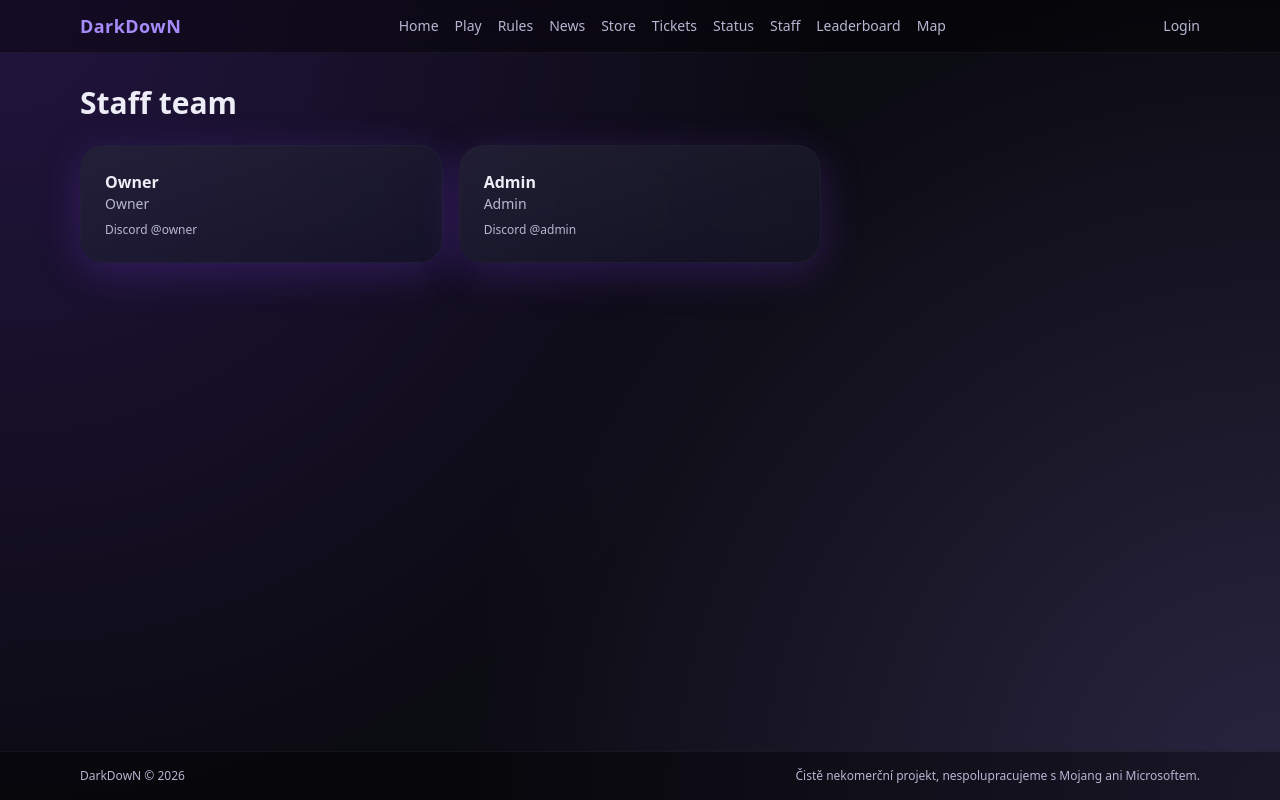
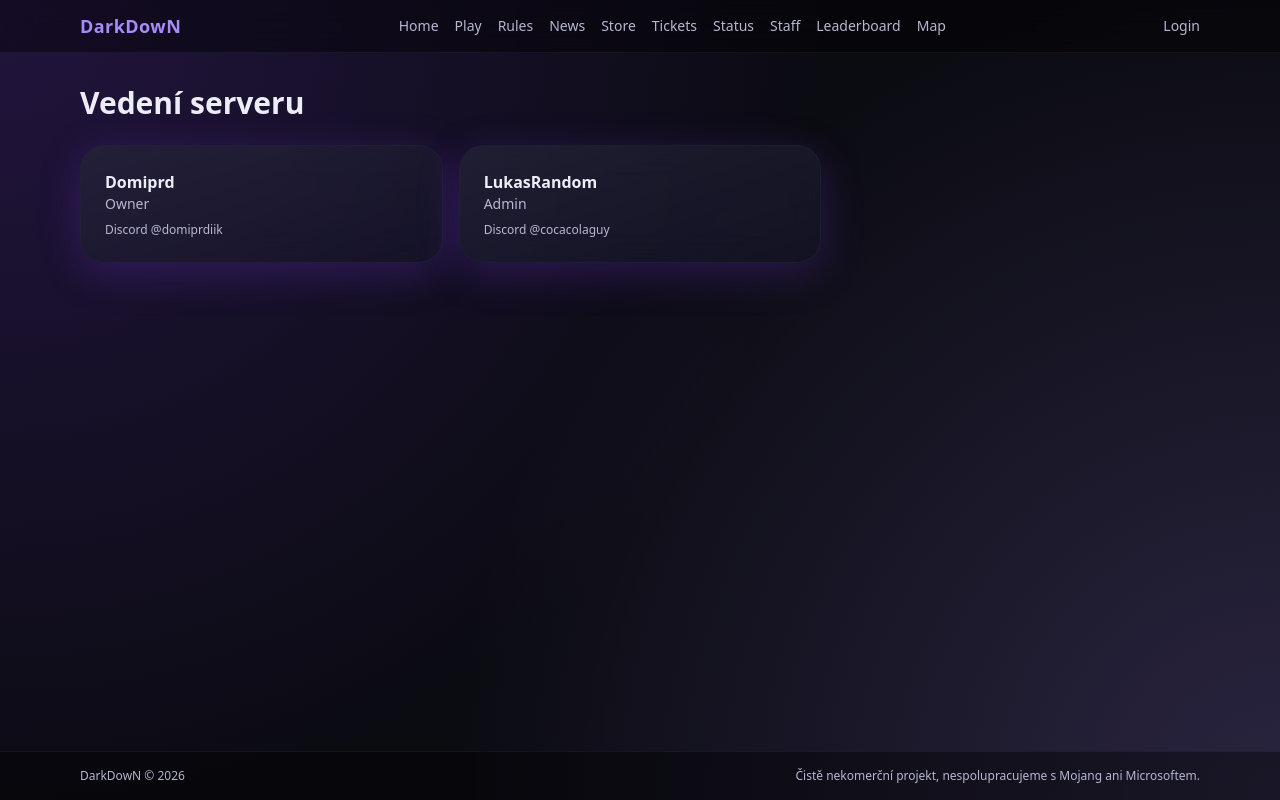
Before and after one commit to domciss713/darkdown, a Next.js app: page /staff in a window 1280 px wide. Built offline with nearby package versions, Linux system fonts and the light colour scheme.

Commit message:
Uprava UI v /staff

```diff
--- a/app/staff/page.tsx
+++ b/app/staff/page.tsx
@@ -1,14 +1,14 @@
 import { Card } from "@/components/ui/card";
 
 const staff = [
-  { name: "Owner", role: "Owner", discord: "@owner" },
-  { name: "Admin", role: "Admin", discord: "@admin" }
+  { name: "Domiprd", role: "Owner", discord: "@domiprdiik" },
+  { name: "LukasRandom", role: "Admin", discord: "@cocacolaguy" }
 ];
 
 export default function StaffPage() {
   return (
     <div className="space-y-6">
-      <h1 className="text-3xl font-semibold">Staff team</h1>
+      <h2 className="text-3xl font-semibold">Vedení serveru</h2>
       <div className="grid gap-4 md:grid-cols-3">
         {staff.map((m) => (
           <Card key={m.name}>
```
